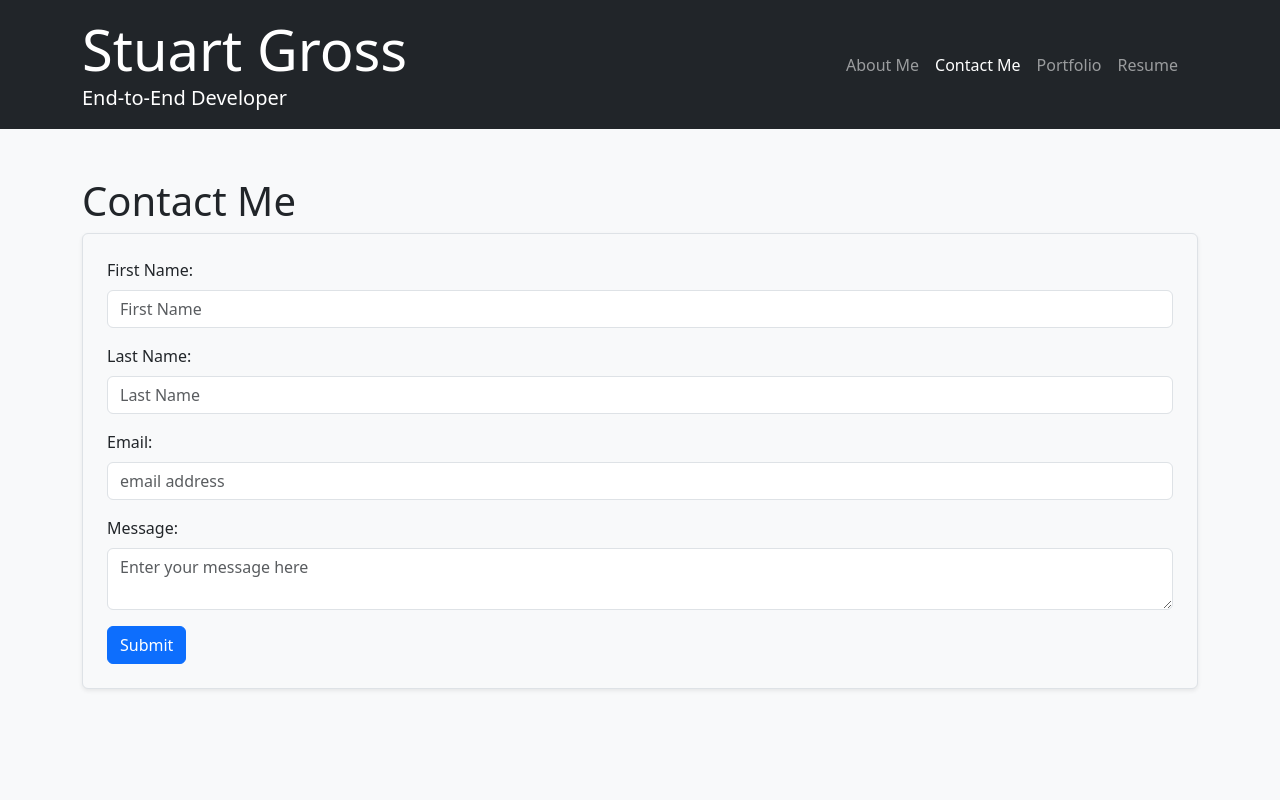
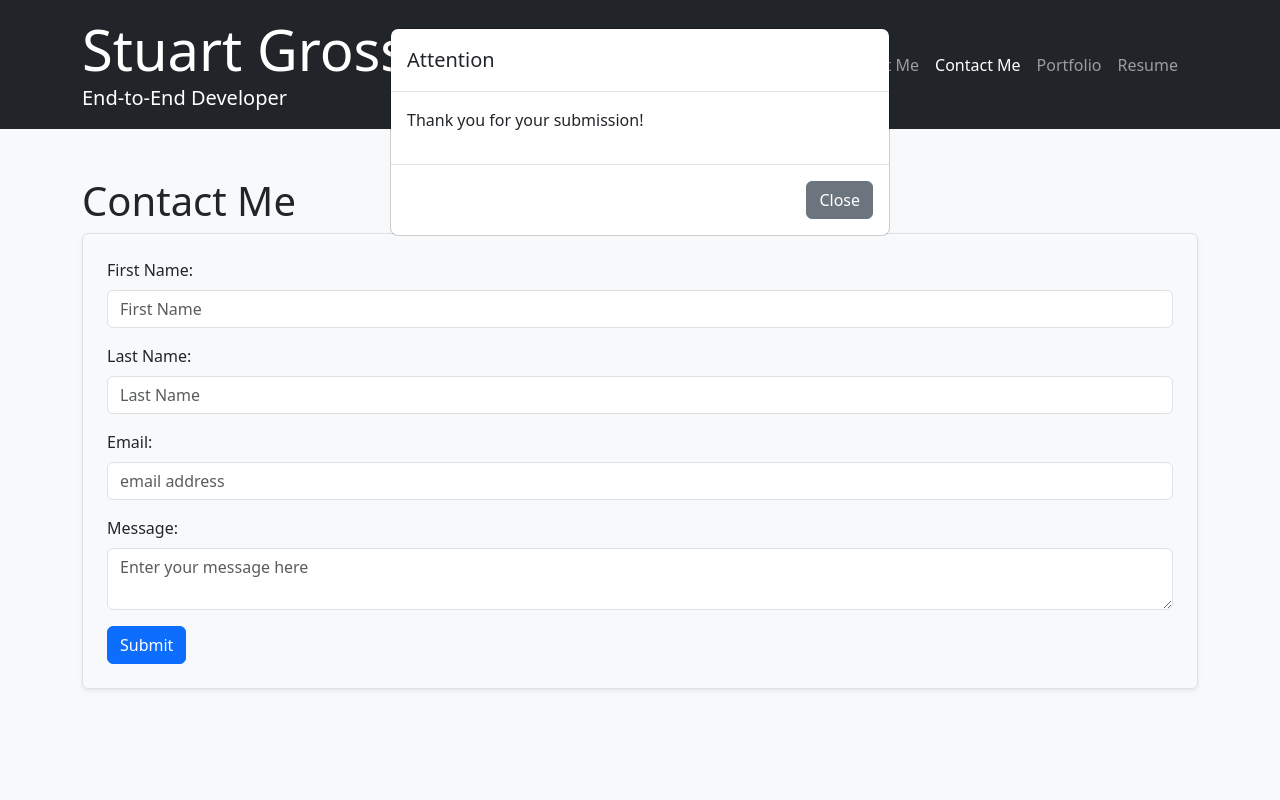
Before and after one commit to sigros02/Module-12-Challenge-React-Portfolio, a React (Vite) app: page /Contact in a window 1280 px wide. Both pictures are taken after typing "Sample", "Sample", "name@example.com", "Sample" into the empty fields and a click on the button "Submit". Shown: the top 800 px of the page. Built offline with nearby package versions, Linux system fonts and the light colour scheme.

Commit message:
add contact me form input validation | add Bootstrap modal for contact me input form user feedback on form submit

```diff
--- a/src/components/ContactForm.jsx
+++ b/src/components/ContactForm.jsx
@@ -1,34 +1,88 @@
 import { useState } from "react";
 
-export default function contactForm() {
+export default function ContactForm() {
   const [firstName, setFirstName] = useState("");
   const [lastName, setLastName] = useState("");
   const [email, setEmail] = useState("");
   const [formMessage, setFormMessage] = useState("");
+  const [modalMessage, setModalMessage] = useState("");
+  const [isModalVisible, setIsModalVisible] = useState(false);
 
   const handleInputChange = (formEvent) => {
     const { name, value } = formEvent.target;
 
-    // SG-TODO: add validation to form input
     if (name === "firstName") {
       setFirstName(value);
     } else if (name === "lastName") {
       setLastName(value);
     } else if (name === "email") {
       setEmail(value);
+    } else if (name === "message") {
+      setFormMessage(value);
     }
   };
 
   const handleFormSubmit = (formEvent) => {
     formEvent.preventDefault();
-    console.log(firstName, lastName, email);
-    // SG-TODO: add message to confrim form submission
+
+    // SG: Show a modal with a message if any of the fields are empty
+    if (!firstName || !lastName || !email || !formMessage) {
+      return handleShowModal("Please fill out all fields!");
+      // SG: show a modal message if first or last name has non alphabetic characters
+    } else if (
+      !/^[a-zA-Z]+$/.test(firstName) ||
+      !/^[a-zA-Z]+$/.test(lastName)
+    ) {
+      return handleShowModal(
+        "First and Last Name must contain only alphabetic characters!"
+      );
+    }
+
+    handleShowModal("Thank you for your submission!");
+
+    // SG: Clear the form fields after submission
     setFirstName("");
     setLastName("");
     setEmail("");
+    setFormMessage("");
+  };
+
+  const handleShowModal = (message) => {
+    setModalMessage(message);
+    setIsModalVisible(true);
+  };
+
+  // SG: Hide the modal when the close button is clicked
+  const handleCloseModal = () => {
+    setIsModalVisible(false);
   };
 
   return (
+    <>
+      {/* SG: Conditionally render the modal */}
+      {isModalVisible && (
+        <div className="modal show" tabIndex="-1" style={{ display: "block" }}>
+          <div className="modal-dialog">
+            <div className="modal-content">
+              <div className="modal-header">
+                <h5 className="modal-title">Attention</h5>
+              </div>
+              <div className="modal-body">
+                <p>{modalMessage}</p>
+              </div>
+              <div className="modal-footer">
+                <button
+                  type="button"
+                  className="btn btn-secondary"
+                  onClick={handleCloseModal}
+                >
+                  Close
+                </button>
+              </div>
+            </div>
+          </div>
+        </div>
+      )}
       <form
         onSubmit={handleFormSubmit}
         className="p-4 border rounded shadow-sm bg-light"
@@ -88,5 +142,6 @@ export default function contactForm() {
           Submit
         </button>
       </form>
+    </>
   );
 }
```
Also changed, not shown: src/CSS/styles.css (added, +15 -0 lines). Lines whose indentation alone changed are shown as unchanged.
